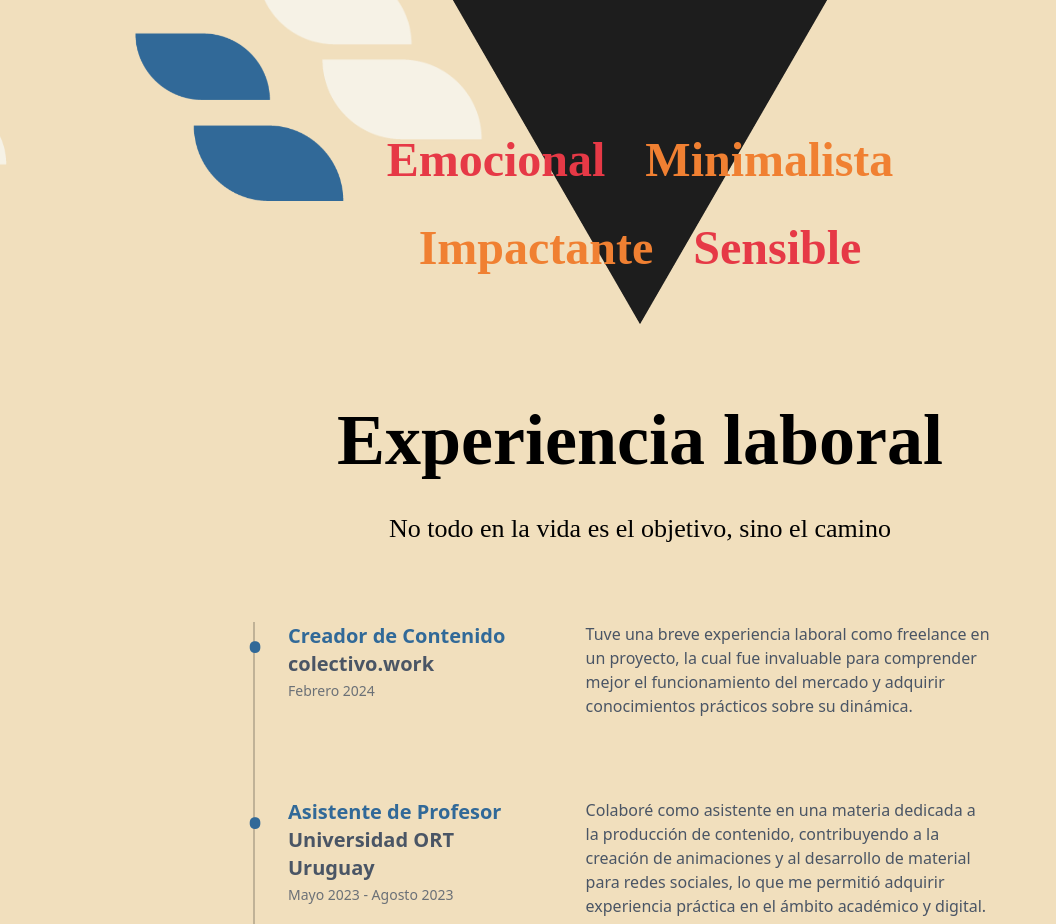
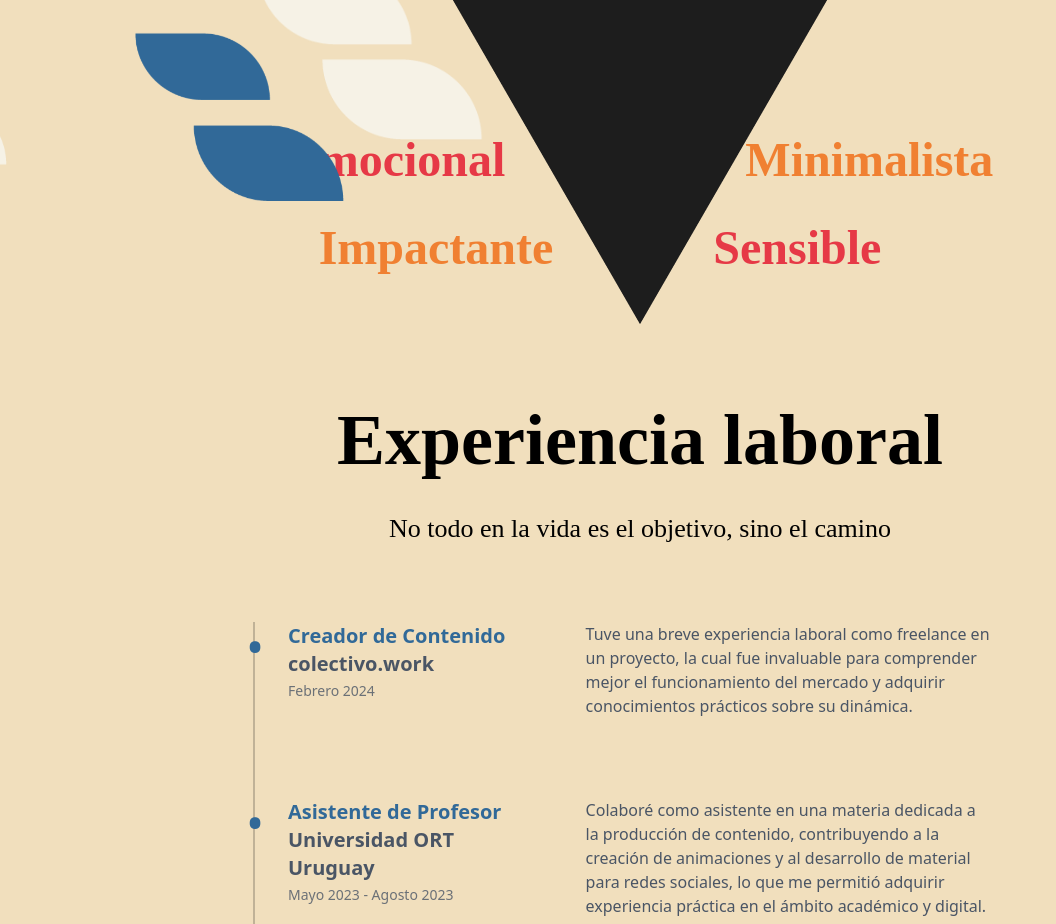
Before and after one commit to Claws35/Carpeta4, a React (Vite) app: page / in a window 1280 px wide. Shown: the part 1000-1924 px from the top of the page, without its empty margins (0-1056 px from the left). Built offline with nearby package versions, Linux system fonts and the light colour scheme; a web font is replaced by a local one.

Commit message:
fix: adjust spacing in App component for improved layout

```diff
--- a/src/App.jsx
+++ b/src/App.jsx
@@ -42,7 +42,7 @@ function App() {
 
           {/* Texto centrado encima de la imagen */}
           <div className="absolute bottom-0 left-1/2 transform -translate-x-1/2 z-20 flex flex-col items-center mb-10">
-            <div className="flex gap-10">
+            <div className="flex gap-60">
               <h3 className="font-[new-order] text-[48px] font-semibold text-[#e63946]">
                 Emocional
               </h3>
@@ -50,7 +50,7 @@ function App() {
                 Minimalista
               </h3>
             </div>
-            <div className="flex gap-10 mt-4">
+            <div className="flex gap-40 mt-4 mr-20">
               <h3 className="font-[new-order] text-[48px] font-semibold text-[#f08032]">
                 Impactante
               </h3>
```
